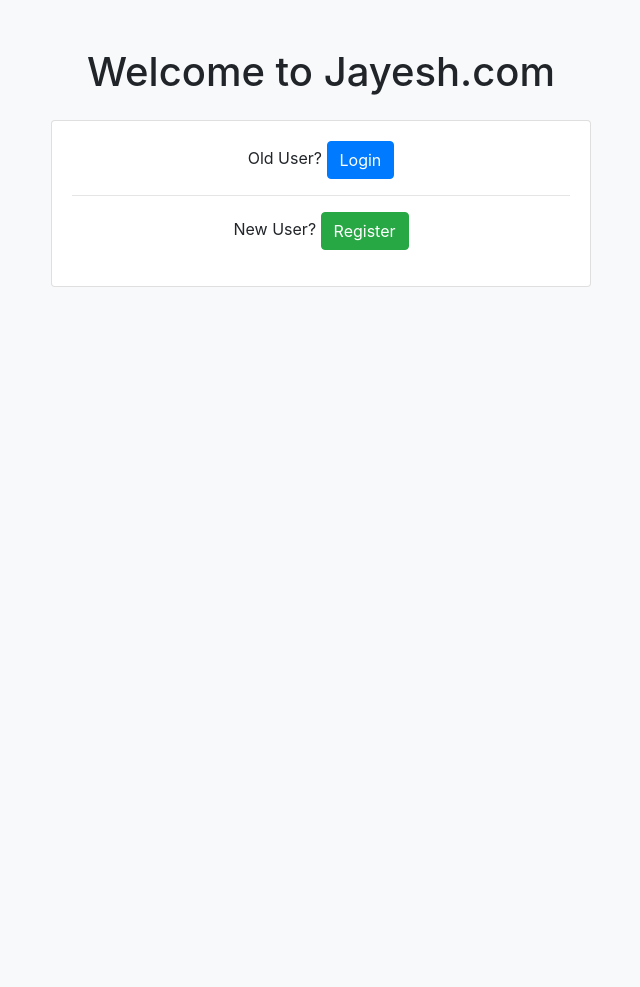
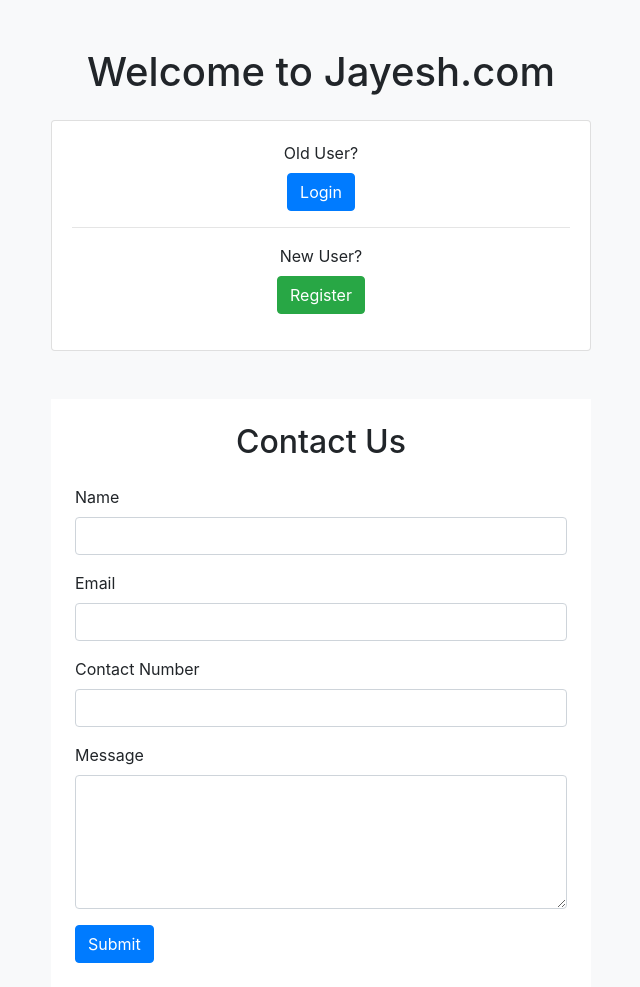
Before and after one commit to jayeshnakum123/UserRegisterAndLoginProject, a Flask app: page / in a window 1280 px wide. Shown: the whole page, without its empty margins (319-959 px from the left). Before the commit the page ends 287 px from the top, so only its background shows below. Run offline with Flask 3, Linux system fonts and the light colour scheme; some libraries are stand-ins or nearby versions.

Commit message:
added contact-us page

```diff
--- a/app/__init__.py
+++ b/app/__init__.py
@@ -3,6 +3,7 @@ from flask_sqlalchemy import SQLAlchemy
 from flask_bcrypt import Bcrypt
 from flask_session import Session
 from flask_migrate import Migrate
+from flask_mail import Mail
 
 app = Flask(__name__)
 
@@ -13,4 +14,7 @@ Session(app)
 db = SQLAlchemy(app)
 migrate = Migrate(app, db)
 
+# mail send karva mate
+mail = Mail(app)
+
 from app import routes, models
--- a/app/routes.py
+++ b/app/routes.py
@@ -8,7 +8,7 @@ from flask import (
 
 from app import app, db
 
-from app.models import Auth, user_signin
+from app.models import Auth, user_signin, User_queries
 
 from flask import after_this_request
 
@@ -18,13 +18,30 @@ from flask_wtf.file import FileField, FileAllowed
 
 from werkzeug.utils import secure_filename
 
+from flask_mail import Mail
+
 import os
 
-# from flask_migrate import Migrate
+import json
+
+file_path = "config.json"
+
 
 # app.config["UPLOAD_FOLDER"] = "uploads"
 app.config["UPLOAD_FOLDER"] = "app/static/uploads"
 app.config["ALLOWED_EXTENSIONS"] = {"png", "jpg", "jpeg"}
+
+# mail send karva mate no code che
+with open("config.json", "r") as c:
+    params = json.load(c)["params"]
+app.config.update(
+    MAIL_SERVER="smtp.gmail.com",
+    MAIL_PORT="465",
+    MAIL_USE_SSL=True,
+    MAIL_USERNAME=params["gmail-user"],
+    MAIL_PASSWORD=params["gmail-password"],
+)
+mail = Mail(app)
 
 
 @app.route("/", methods=["GET", "POST"])
@@ -173,3 +190,34 @@ def update(id):
         user.update_profile(username, email, mobile, profile_picture)
         return render_template("profile.html", profile_data=user)
     return render_template("login.html", profile_data=user)
+
+
+# Contact-Us Page Routes Code.
+
+
+@app.route("/contactUs", methods=["GET", "POST"])
+def contactUs():
+    if request.method == "POST":
+        name = request.form["name"]
+        email = request.form["email"]
+        number = request.form["number"]
+        message = request.form["message"]
+
+        user_queries = User_queries(
+            name=name, email=email, number=number, message=message
+        )
+        db.session.add(user_queries)
+        db.session.commit()
+
+        # je pan email id malse te email id thi aapna mail account ma mail aavse te no code.
+        mail.send_message(
+            "New Message From " + name,
+            sender=email,
+            recipients=[
+                # "pritish.sus@gmail.com"
+                # "bhautikchothani.sus@gmail.com"
+                params["gmail-user"]
+            ],  # jene mail mokal vo hoi tenu email id
+            body=f"Name: {name}\n Email: {email}\n Phone: {number}\n Message: {message}",
+        )
+    return redirect("/")
--- a/app/templates/home.html
+++ b/app/templates/home.html
@@ -20,7 +20,7 @@
                     <div class="card-body">
                         <form action="{{ url_for('login') }}">
                             <div class="form-group text-center">
-                                <label for="oldUser">Old User?</label>
+                                <label for="oldUser">Old User?</label><br>
                                 <input type="submit" class="btn btn-primary" value="Login">
                             </div>
                         </form>
@@ -29,12 +29,43 @@
 
                         <form action="{{ url_for('signup') }}">
                             <div class="form-group text-center">
-                                <label for="newUser">New User?</label>
+                                <label for="newUser">New User?</label><br>
                                 <input type="submit" class="btn btn-success" value="Register">
                             </div>
                         </form>
                     </div>
                 </div>
+            </div>
+        </div>
+
+        <!-- Contact Form -->
+        <div class="row justify-content-center mt-5">
+            <div class="col-md-6">
+                <form action="{{url_for('contactUs')}}" class="bg-white p-4" method="post">
+                    <h2 class="text-center mb-4">Contact Us</h2>
+
+                    <div class="form-group">
+                        <label for="name">Name</label>
+                        <input type="text" name="name" id="name" class="form-control">
+                    </div>
+
+                    <div class="form-group">
+                        <label for="email">Email</label>
+                        <input type="email" name="email" id="email" class="form-control">
+                    </div>
+
+                    <div class="form-group">
+                        <label for="contactNumber">Contact Number</label>
+                        <input type="number" name="number" id="number" class="form-control">
+                    </div>
+
+                    <div class="form-group">
+                        <label for="message">Message</label>
+                        <textarea name="message" id="message" cols="30" rows="5" class="form-control"></textarea>
+                    </div>
+
+                    <button type="submit" class="btn btn-primary">Submit</button>
+                </form>
             </div>
         </div>
     </div>
--- /dev/null
+++ b/config.json
@@ -0,0 +1,7 @@
+{
+    "params":
+    {
+        "gmail-user":"<useremail>",
+        "gmail-password":"<userpassword>"
+    }
+}
--- a/run.py
+++ b/run.py
@@ -1,5 +1,5 @@
 from app import app, db
-from app.models import Auth, user_signin
+from app.models import Auth, user_signin, User_queries
 import MySQLdb
 
 
```
Also changed, not shown: app/models.py (+9 -0 lines), app/static/uploads/user-03.jpg (deleted), app/static/uploads/user-04.jpg (deleted), 1 other file.
